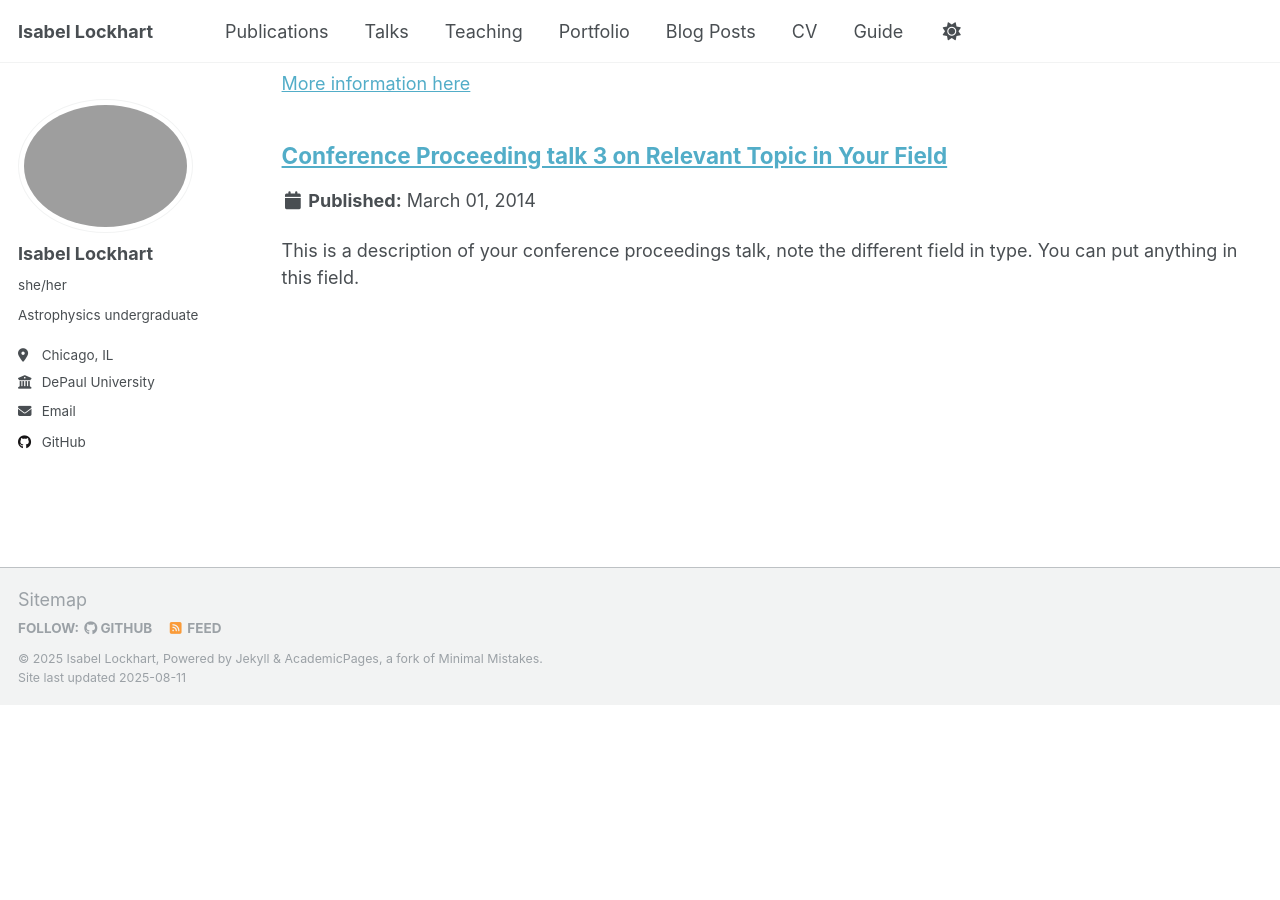
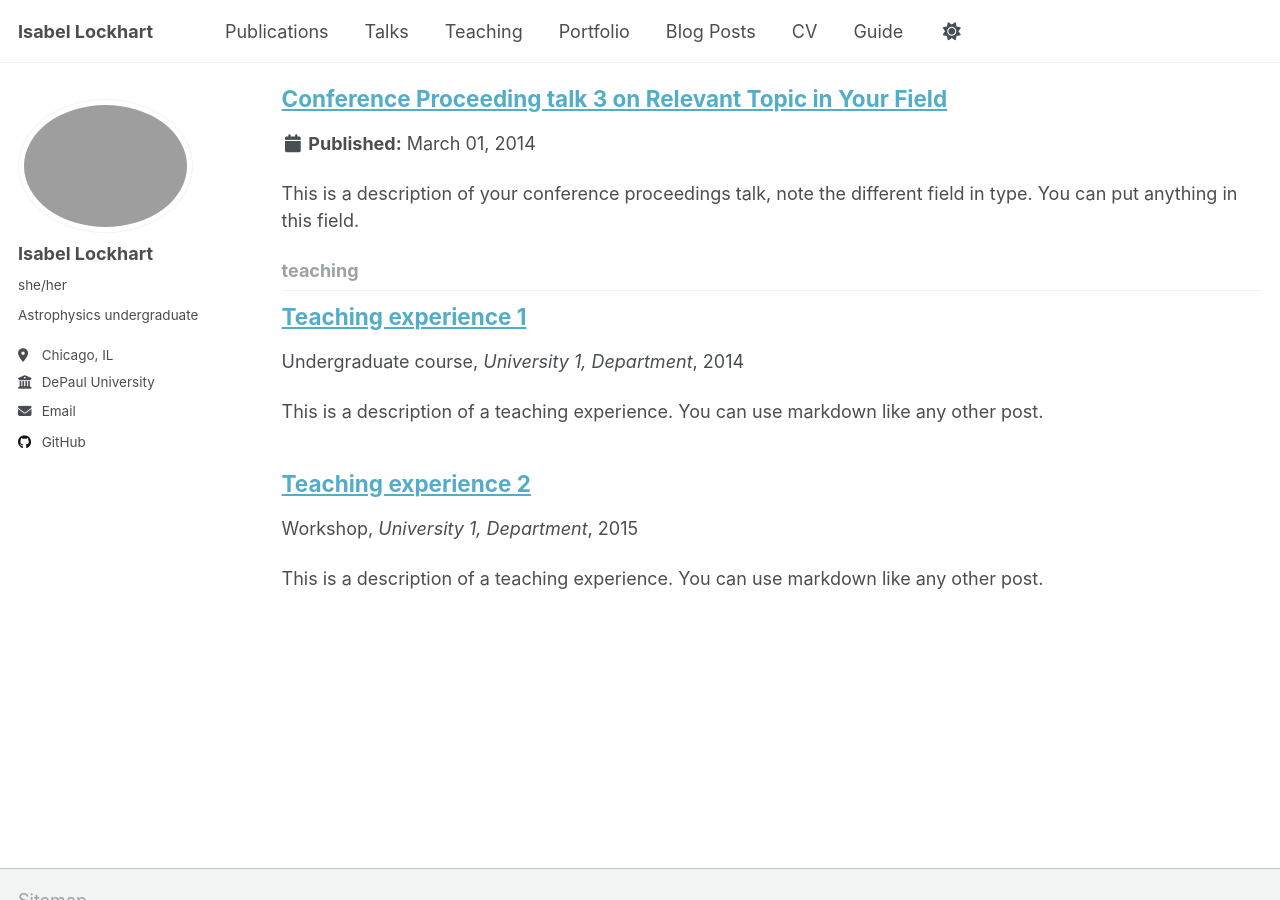
Before and after one commit to Isabel-Lockhart/CIERA, a Jekyll site: the page built from _pages/collection-archive.html, in a window 1280 px wide and 900 px high, scrolled down 2847 px. Built offline with Jekyll 4.4.1, drawn with Linux system fonts in a browser that asks for light colours; a script that is not in the unit is left out; before the commit the page ends 3552 px from its top, so only the background shows below that; part of the change alters nothing that is shown.

Commit message:
Update _config.yml
changed CIERA back to teaching

```diff
--- a/_config.yml
+++ b/_config.yml
@@ -216,7 +216,7 @@ kramdown:
 
 # These settings control the types of collections used by the template
 collections:
-  CIERA:
+  teaching:
     output: true
     permalink: /:collection/:path/
   publications:
```
